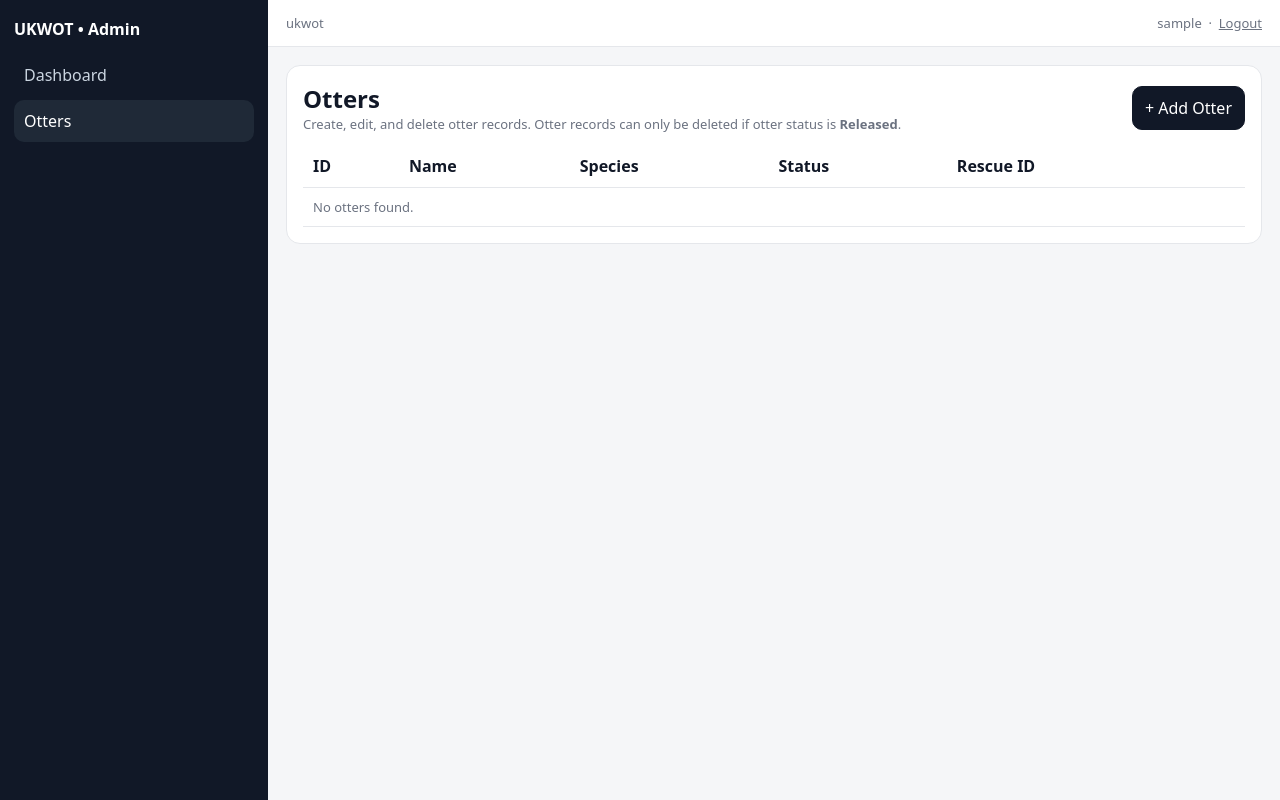
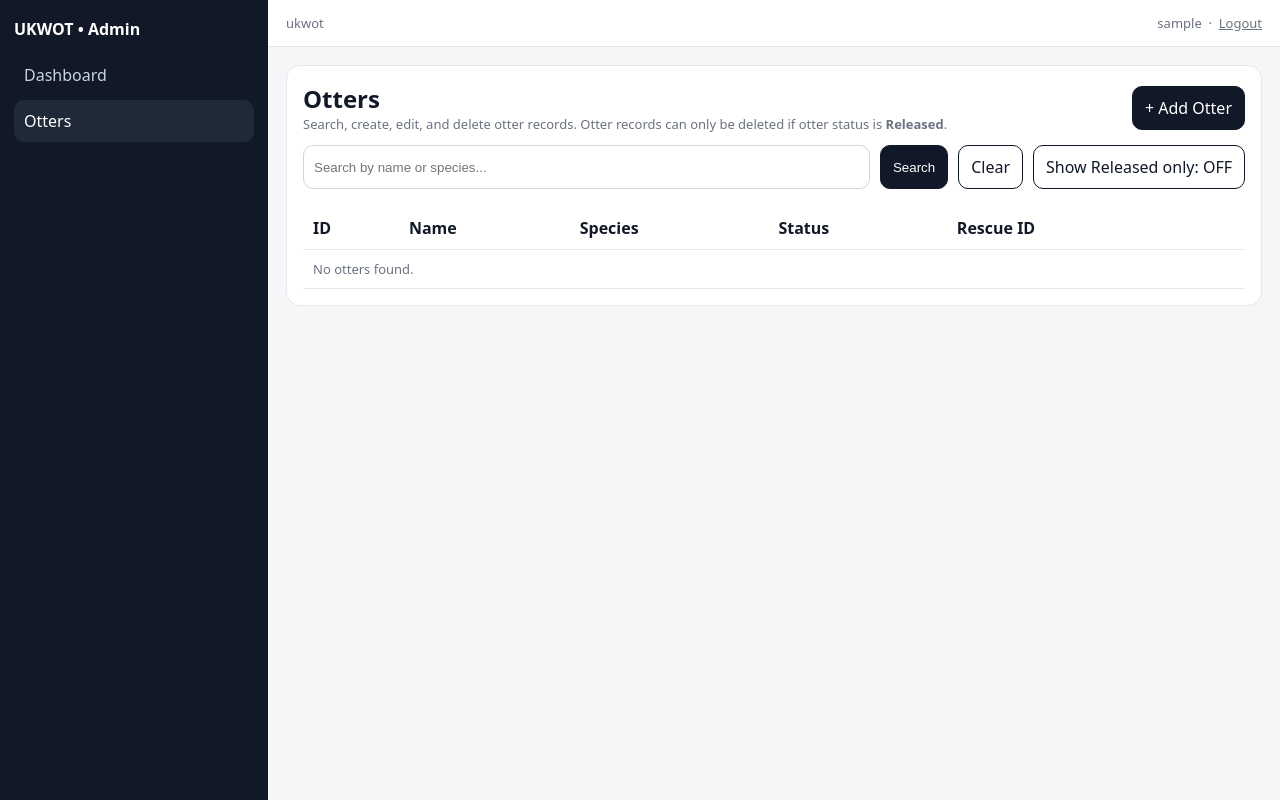
Before and after one commit to jddrtn/ukwot-app, a Django app: page /otters/ in a window 1280 px wide. Run offline with Django 5.2, Linux system fonts and the light colour scheme; the visitor is signed in with stand-in values (Sample User, id 1); data that the repository does not hold is empty.

Commit message:
Added function to show released otters only for deletion workflow

```diff
--- a/ukwot/templates/dashboard/base.html
+++ b/ukwot/templates/dashboard/base.html
@@ -182,6 +182,16 @@ th a {
 th a:hover {
   text-decoration: underline;
 }
+
+/* Table polish */
+tbody tr:hover { background: #f9fafb; }
+
+th a{
+  text-decoration: none;
+  color: var(--text);
+  font-weight: 600;
+}
+th a:hover{ text-decoration: underline; }
   </style>
 </head>
 
--- a/ukwot/templates/otters/otter_list.html
+++ b/ukwot/templates/otters/otter_list.html
@@ -5,22 +5,60 @@
     <div style="display:flex;justify-content:space-between;align-items:center;margin-bottom:12px;">
       <div>
         <h2 style="margin:0;">Otters</h2>
-        <div class="muted">Create, edit, and delete otter records. Otter records can only be deleted if otter status is <b>Released</b>.</div>
+        <div class="muted">Search, create, edit, and delete otter records. Otter records can only be deleted if otter status is <b>Released</b>.</div>
       </div>
+
       <a class="btn" href="{% url 'otter_create' %}">+ Add Otter</a>
     </div>
 
+  <!-- Released-only toggle: helps workflow for deleting Released otters -->
+<div style="display:flex; align-items:center; gap:10px; margin:12px 0 18px;">
+
+  <!-- Search form stays as GET so results are bookmarkable -->
+  <form method="get" style="display:flex; gap:10px; flex:1;">
+    <!-- Preserve sort and released-only state when searching -->
+    <input type="hidden" name="sort" value="{{ sort }}">
+    <input type="hidden" name="released" value="{% if released_only %}1{% else %}0{% endif %}">
+
+    <input
+      type="text"
+      name="q"
+      value="{{ q }}"
+      placeholder="Search by name or species..."
+      style="flex:1; padding:10px; border:1px solid #d1d5db; border-radius:10px;"
+    />
+
+    <button class="btn" type="submit">Search</button>
+
+    <!-- Clear search keeps sort + released toggle -->
+    <a class="btn secondary" href="?sort={{ sort }}&released={% if released_only %}1{% else %}0{% endif %}">Clear</a>
+  </form>
+
+  <!-- Toggle link flips released=1 on/off and preserves q+sort -->
+  {% if released_only %}
+    <!-- When ON, clicking turns it OFF -->
+    <a class="btn secondary" href="?sort={{ sort }}&q={{ q|urlencode }}">
+      Show Released only: ON
+    </a>
+  {% else %}
+    <!-- When OFF, clicking turns it ON -->
+    <a class="btn secondary" href="?released=1&sort={{ sort }}&q={{ q|urlencode }}">
+      Show Released only: OFF
+    </a>
+  {% endif %}
+
+</div>
     <table>
 <thead>
-<tr>
-  <!-- Clicking the column header reloads the page with sorting -->
-  <th><a href="?sort=otter_id">ID</a></th>
-  <th><a href="?sort=name">Name</a></th>
-  <th><a href="?sort=species">Species</a></th>
-  <th><a href="?sort=status">Status</a></th>
-  <th><a href="?sort=rescue">Rescue ID</a></th>
-  <th></th>
-</tr>
+  <tr>
+    <!-- Sort links preserve the current search query -->
+<th><a href="?sort=otter_id&q={{ q|urlencode }}&released={% if released_only %}1{% else %}0{% endif %}">ID</a></th>
+<th><a href="?sort=name&q={{ q|urlencode }}&released={% if released_only %}1{% else %}0{% endif %}">Name</a></th>
+<th><a href="?sort=species&q={{ q|urlencode }}&released={% if released_only %}1{% else %}0{% endif %}">Species</a></th>
+<th><a href="?sort=status&q={{ q|urlencode }}&released={% if released_only %}1{% else %}0{% endif %}">Status</a></th>
+<th><a href="?sort=rescue&q={{ q|urlencode }}&released={% if released_only %}1{% else %}0{% endif %}">Rescue ID</a></th>
+    <th></th>
+  </tr>
 </thead>
       <tbody>
         {% for o in otters %}
--- a/ukwot/views.py
+++ b/ukwot/views.py
@@ -7,7 +7,7 @@ from django.urls import reverse_lazy
 from django.views.generic import ListView, CreateView, UpdateView, DeleteView
 from .models import Otter
 from .forms import OtterForm
-
+from django.db import models
 
 @login_required
 def dashboard_home(request):
@@ -25,19 +25,29 @@ class OtterListView(LoginRequiredMixin, ListView):
 
     def get_queryset(self):
         """
-        Returns otters ordered by the selected column.
-
-        Sorting is controlled by the 'sort' query parameter.
-        Example:
-        /otters/?sort=name
+        Returns otters with optional:
+        - search: q=...
+        - sorting: sort=...
+        - released-only filter: released=1
         """
-
         queryset = Otter.objects.select_related("species", "rescue")
 
-        # Read the sort field from the URL query parameters
+        # --- Released-only toggle ---
+        # If released=1, we only show Released otters (useful for delete workflow).
+        released_only = (self.request.GET.get("released") == "1")
+        if released_only:
+            queryset = queryset.filter(status="Released")
+
+        # --- Search ---
+        q = (self.request.GET.get("q") or "").strip()
+        if q:
+            queryset = queryset.filter(
+                models.Q(name__icontains=q) |
+                models.Q(species__common_name__icontains=q)
+            )
+
+        # --- Sorting ---
         sort = self.request.GET.get("sort", "otter_id")
-
-        # Define allowed sortable fields (prevents invalid queries)
         allowed_sort_fields = {
             "otter_id": "otter_id",
             "name": "name",
@@ -45,18 +55,22 @@ class OtterListView(LoginRequiredMixin, ListView):
             "status": "status",
             "rescue": "rescue__rescue_id",
         }
-
-        # Use safe mapping
         order_field = allowed_sort_fields.get(sort, "otter_id")
 
         return queryset.order_by(order_field)
 
     def get_context_data(self, **kwargs):
         """
-        Adds active_page so the sidebar highlights the Otters section.
+        Pass current query params to template so UI can preserve filters and state.
         """
         ctx = super().get_context_data(**kwargs)
         ctx["active_page"] = "otters"
+
+        # Keep the current search/sort/filter values so links can preserve them
+        ctx["q"] = (self.request.GET.get("q") or "").strip()
+        ctx["sort"] = self.request.GET.get("sort", "otter_id")
+        ctx["released_only"] = (self.request.GET.get("released") == "1")
+
         return ctx
 
 
```
